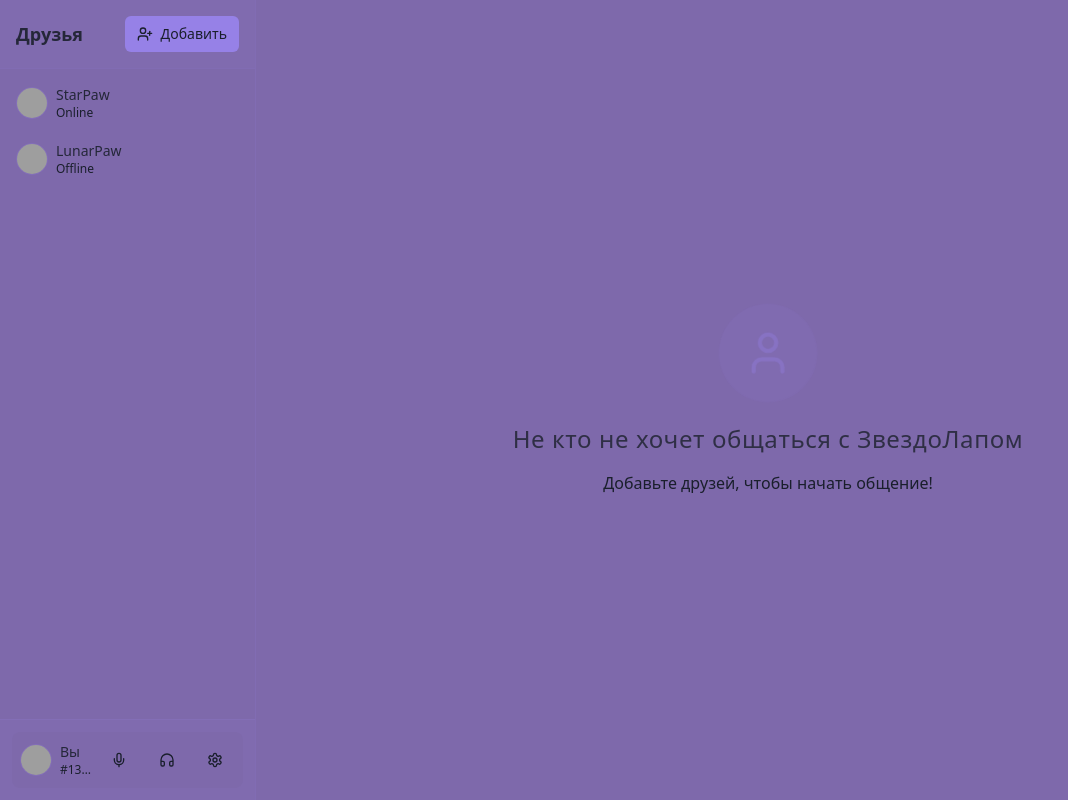
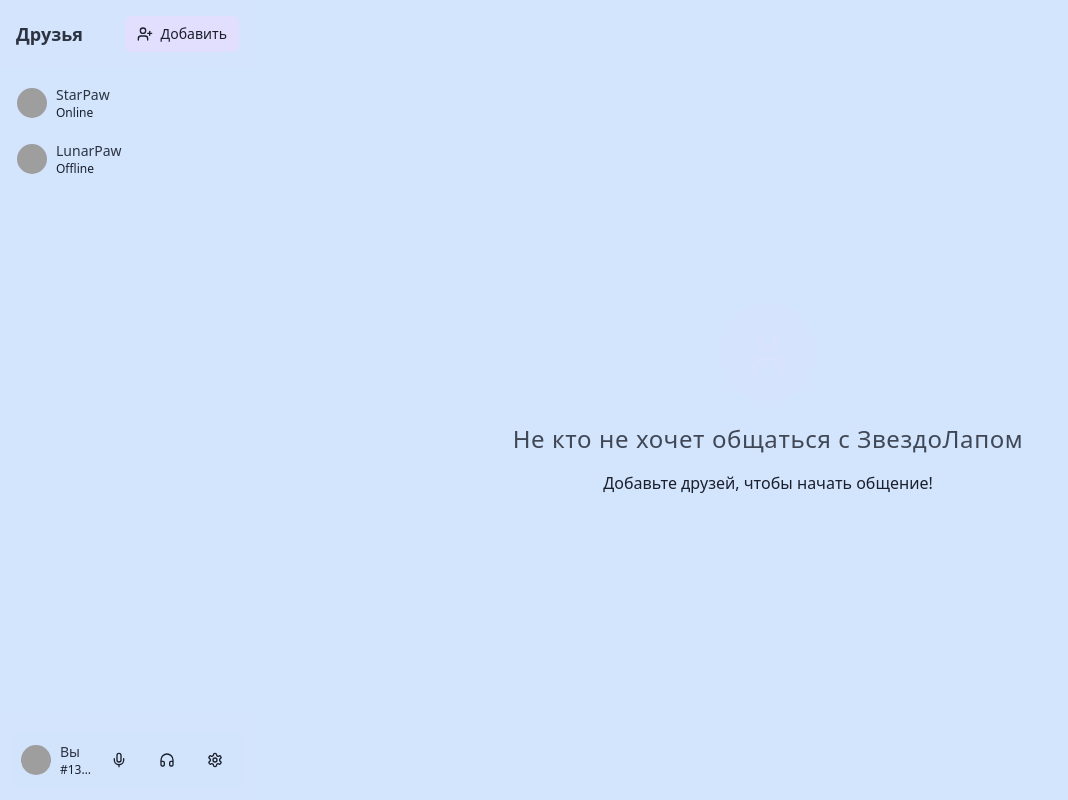
Before and after one commit to SumkaKiller/zappaw-gamer-chat, a React (Vite) app: page /friends in a window 1280 px wide. Shown: the whole page, without its empty margins (0-1068 px from the left). Built offline with nearby package versions, Linux system fonts and the light colour scheme; grey boxes are pictures that could not be loaded.

Commit message:
Update color scheme for readability
Adjusted the color palette across the application to enhance visual comfort and reduce eye strain.
[skip gpt_engineer]

```diff
--- a/src/index.css
+++ b/src/index.css
@@ -4,25 +4,25 @@
 
 @layer base {
   :root {
-    --background: 246 95% 96%;
+    --background: 240 30% 99%;
     --foreground: 222 24% 14%;
-    --card: 246 95% 96%;
+    --card: 240 30% 99%;
     --card-foreground: 222 24% 14%;
-    --popover: 246 95% 96%;
+    --popover: 240 30% 99%;
     --popover-foreground: 222 24% 14%;
-    --primary: 251 82% 74%;
+    --primary: 251 100% 97%;
     --primary-foreground: 222 24% 14%;
-    --secondary: 267 23% 54%;
+    --secondary: 213 90% 97%;
     --secondary-foreground: 222 24% 14%;
-    --muted: 246 95% 96%;
+    --muted: 97 90% 97%;
     --muted-foreground: 222 24% 14%;
-    --accent: 267 23% 54%;
-    --accent-foreground: 246 95% 96%;
-    --destructive: 222 24% 14%;
-    --destructive-foreground: 246 95% 96%;
-    --border: 267 23% 54%;
-    --input: 246 95% 96%;
-    --ring: 267 23% 54%;
+    --accent: 24 90% 97%;
+    --accent-foreground: 222 24% 14%;
+    --destructive: 352 100% 97%;
+    --destructive-foreground: 222 24% 14%;
+    --border: 251 100% 97%;
+    --input: 240 30% 99%;
+    --ring: 251 100% 97%;
     --radius: 0.5rem;
   }
 }
@@ -56,7 +56,7 @@
   }
 
   .hover-glow {
-    @apply transition-all duration-200 hover:brightness-125;
+    @apply transition-all duration-200 hover:brightness-110;
   }
 
   .hover-slide {
--- a/tailwind.config.ts
+++ b/tailwind.config.ts
@@ -25,24 +25,24 @@ export default {
         background: "hsl(var(--background))",
         foreground: "hsl(var(--foreground))",
         primary: {
-          DEFAULT: "#9b87f5",
+          DEFAULT: "#E5DEFF",
           foreground: "#1A1F2C",
         },
         secondary: {
-          DEFAULT: "#7E69AB",
+          DEFAULT: "#D3E4FD",
           foreground: "#1A1F2C",
         },
         destructive: {
-          DEFAULT: "#1A1F2C",
-          foreground: "#F1F0FB",
+          DEFAULT: "#FFDEE2",
+          foreground: "#1A1F2C",
         },
         muted: {
-          DEFAULT: "#F1F0FB",
+          DEFAULT: "#F2FCE2",
           foreground: "#1A1F2C",
         },
         accent: {
-          DEFAULT: "#7E69AB",
-          foreground: "#F1F0FB",
+          DEFAULT: "#FDE1D3",
+          foreground: "#1A1F2C",
         },
         card: {
           DEFAULT: "#F1F0FB",
```
